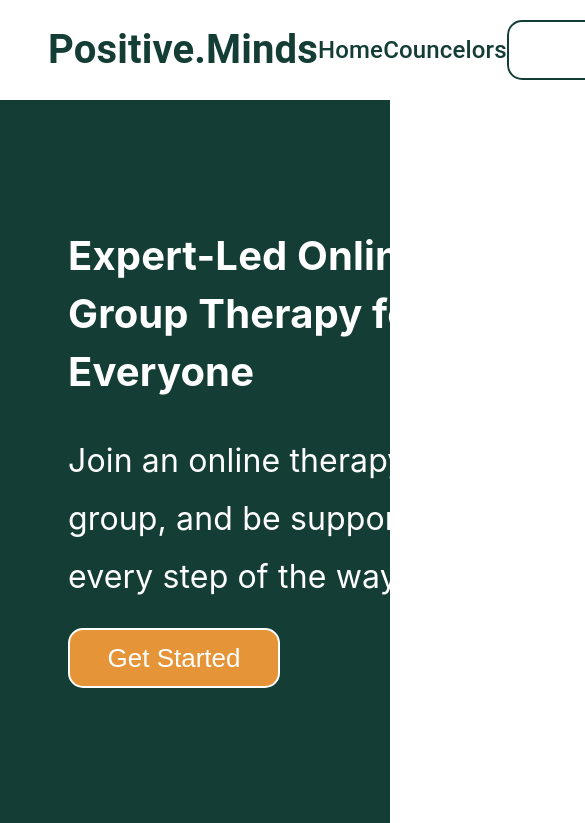
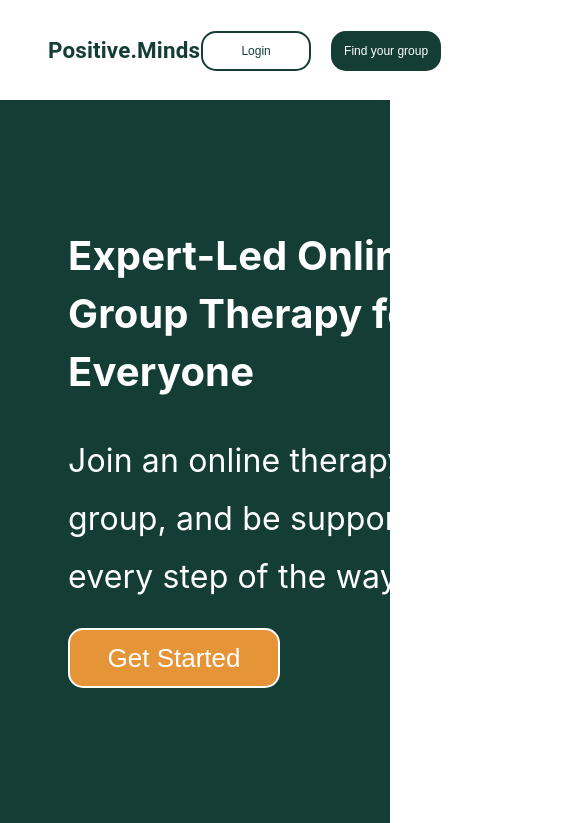
Before and after one commit to DanielGithumbi21/Positive-minds, a React (Vite) app: page / in a window 390 px wide. Shown: the top 823 px of the page, 585 px wide, since content can reach past the window. Built offline with nearby package versions, Linux system fonts and the light colour scheme.

Commit message:
add media querry to navbar

```diff
--- a/src/components/LandingPage/Navbar.jsx
+++ b/src/components/LandingPage/Navbar.jsx
@@ -16,14 +16,14 @@ export default function Navbar() {
 
                 <div className='links'>
                     <li>
-                        <Link to="/home">Home</Link>
+                        <Link id='none' to="/home">Home</Link>
                     </li>
 
                     <li>
-                        <Link to="/councelors">Councelors</Link>
+                        <Link id='none' to="/councelors">Councelors</Link>
                     </li>
                     <li>
-                        <button>
+                        <button id='login'>
                             <Link to="/login">Login</Link>
                         </button>
                     </li>
@@ -102,4 +102,32 @@ const StyledDiv = styled.div`
     }
     }
 
+   @media (max-width: 920px) {
+    .navbar{
+        //display: block;
+    }
+    #none {
+        display: none;
+    }
+    .logo{
+        font-size: 1.4rem;
+        margin-right: 10px;
+        margin-right: 1px;
+    }
+
+    button{
+        width: 110px;
+        height: 40px;
+        font-size:12px;
+        font-weight: 500;
+        border-radius: 15px;
+        background:#fff;
+        border: 2px solid rgba(20, 62, 53, 1);
+
+    }
+
+    #login{
+        margin-right: 20px;
+    }
+   }
 `
```
